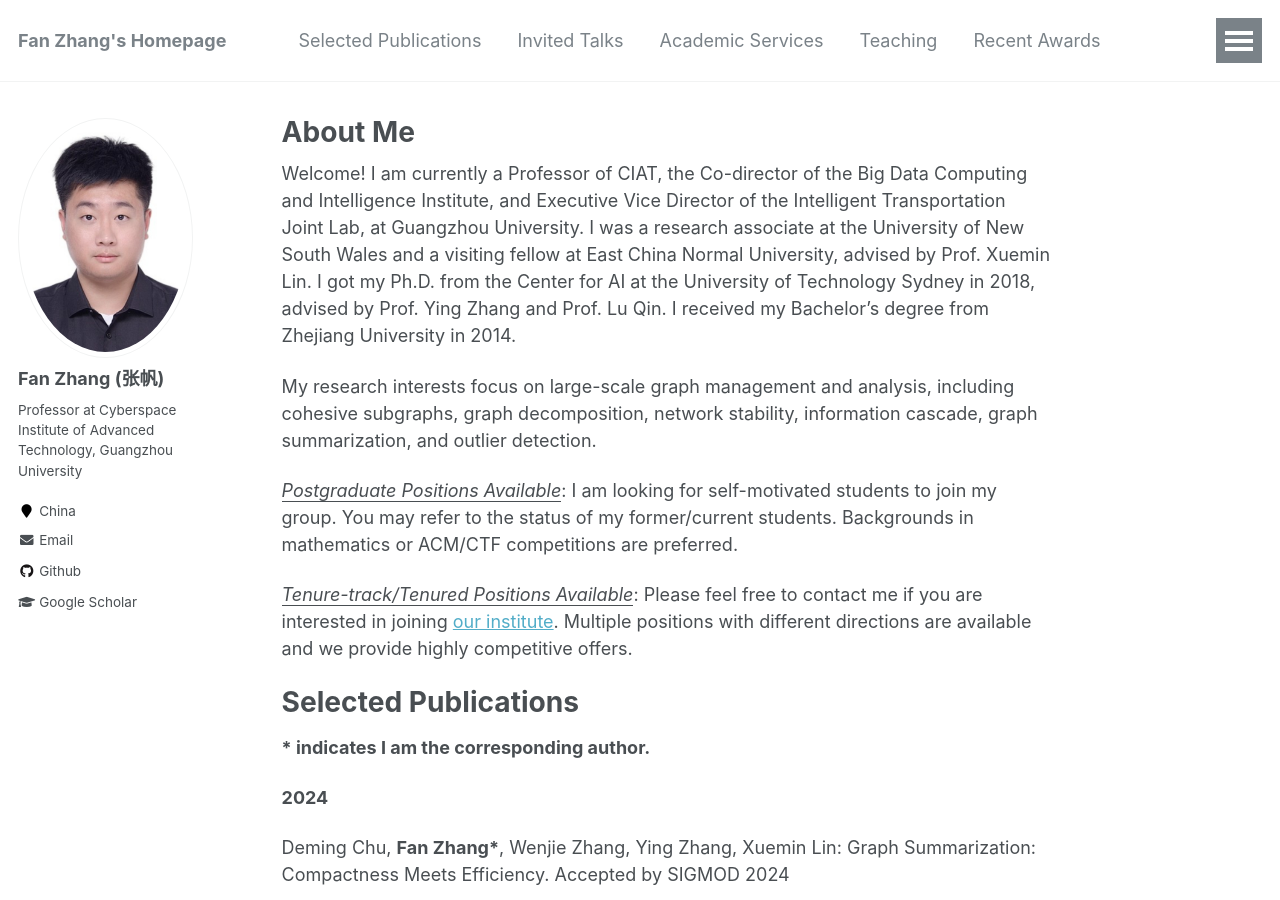
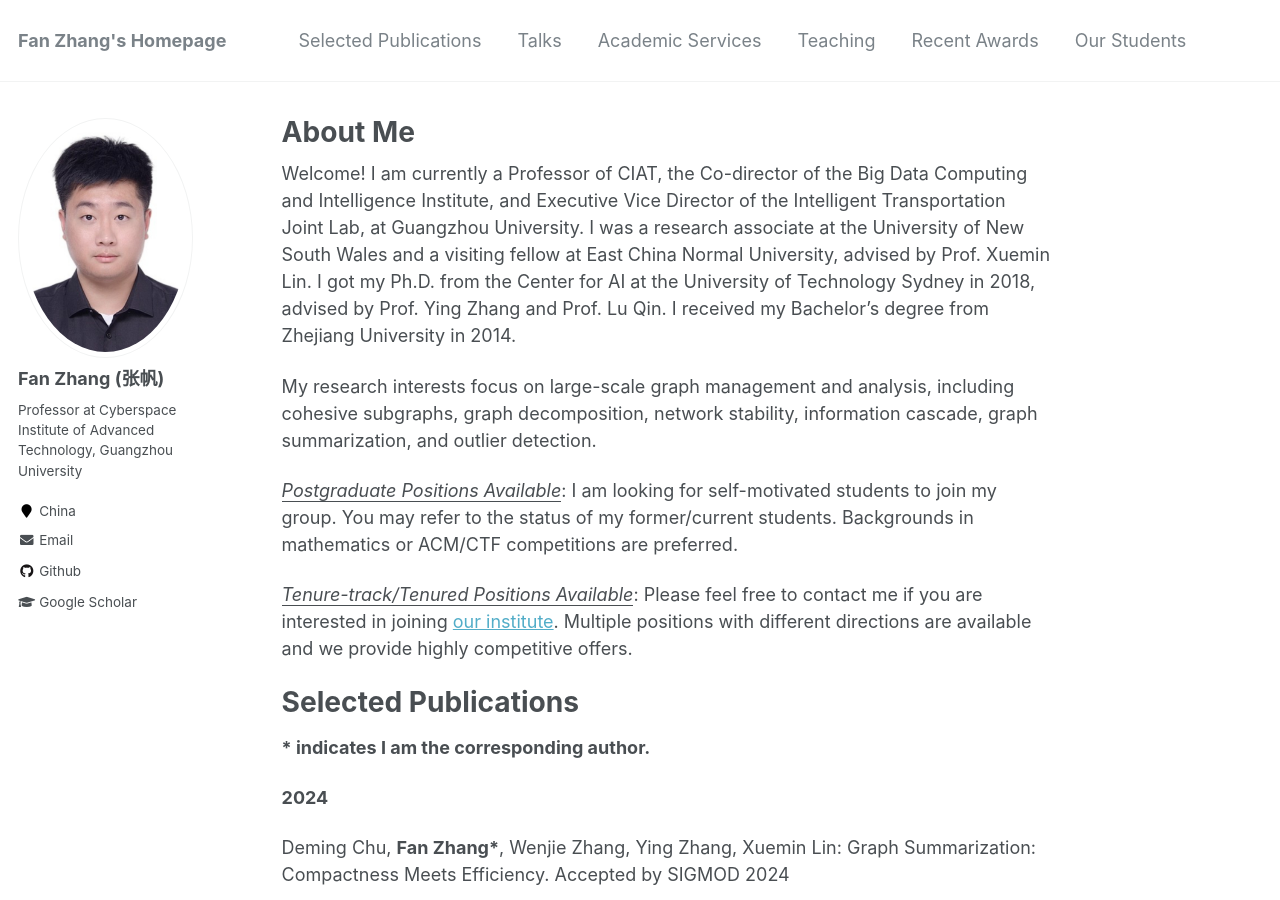
Before and after one commit to fanzhangcs/fanzhangcs.github.io, a Jekyll site: the page built from _pages/about.md, in a window 1280 px wide and 900 px high. Built offline with Jekyll 4.4.1, drawn with Linux system fonts in a browser that asks for light colours.

Commit message:
Update navigation.yml

```diff
--- a/_data/navigation.yml
+++ b/_data/navigation.yml
@@ -3,8 +3,8 @@ main:
   - title: "Selected Publications"
     url: /#publications
 
-  - title: "Invited Talks"
-    url: /#invited talks
+  - title: "Talks"
+    url: /#talks
 
   - title: "Academic Services"
     url: /#services
```
